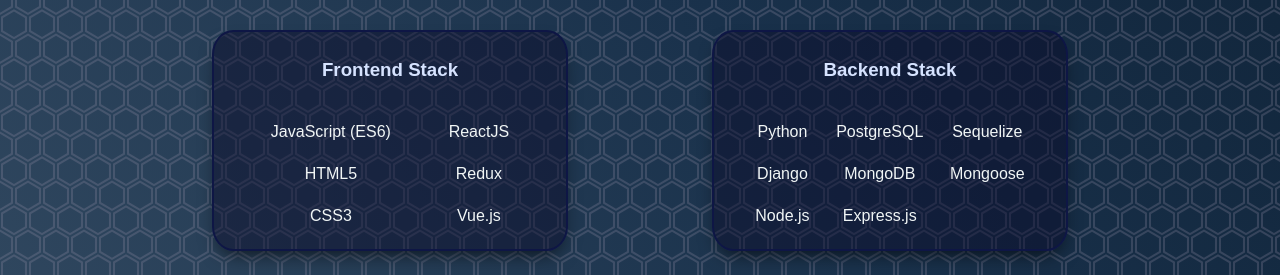
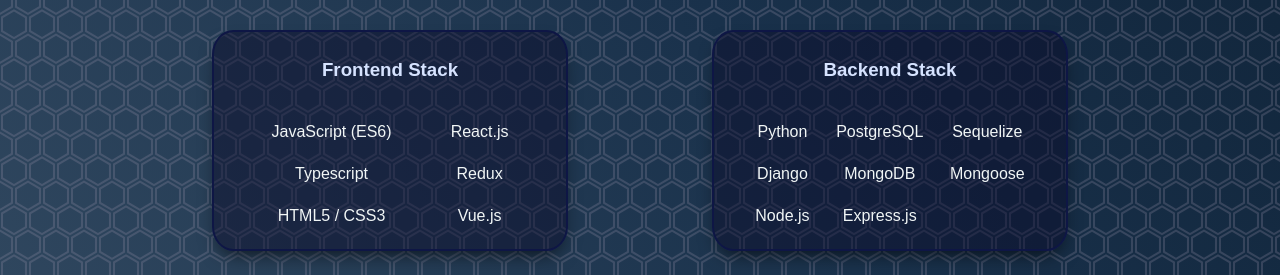
Before and after one commit to jasonmar08/Professional_Portfolio, a React (Create React App) app in the folder my-portfolio/: page /AboutMe in a window 1280 px wide. Shown: the part 980-1255 px from the top of the page. Built offline with nearby package versions, Linux system fonts and the light colour scheme; no server answers; a web font is replaced by a local one.

Commit message:
added Typescript to stack

```diff
--- a/my-portfolio/src/pages/AboutMe.js
+++ b/my-portfolio/src/pages/AboutMe.js
@@ -51,9 +51,9 @@
             <h3>Frontend Stack</h3>
             <ul>
               <li>JavaScript (ES6)</li>
-              <li>HTML5</li>
-              <li>CSS3</li>
-              <li>ReactJS</li>
+              <li>Typescript</li>
+              <li>HTML5 / CSS3</li>
+              <li>React.js</li>
               <li>Redux</li>
               <li>Vue.js</li>
             </ul>
```
